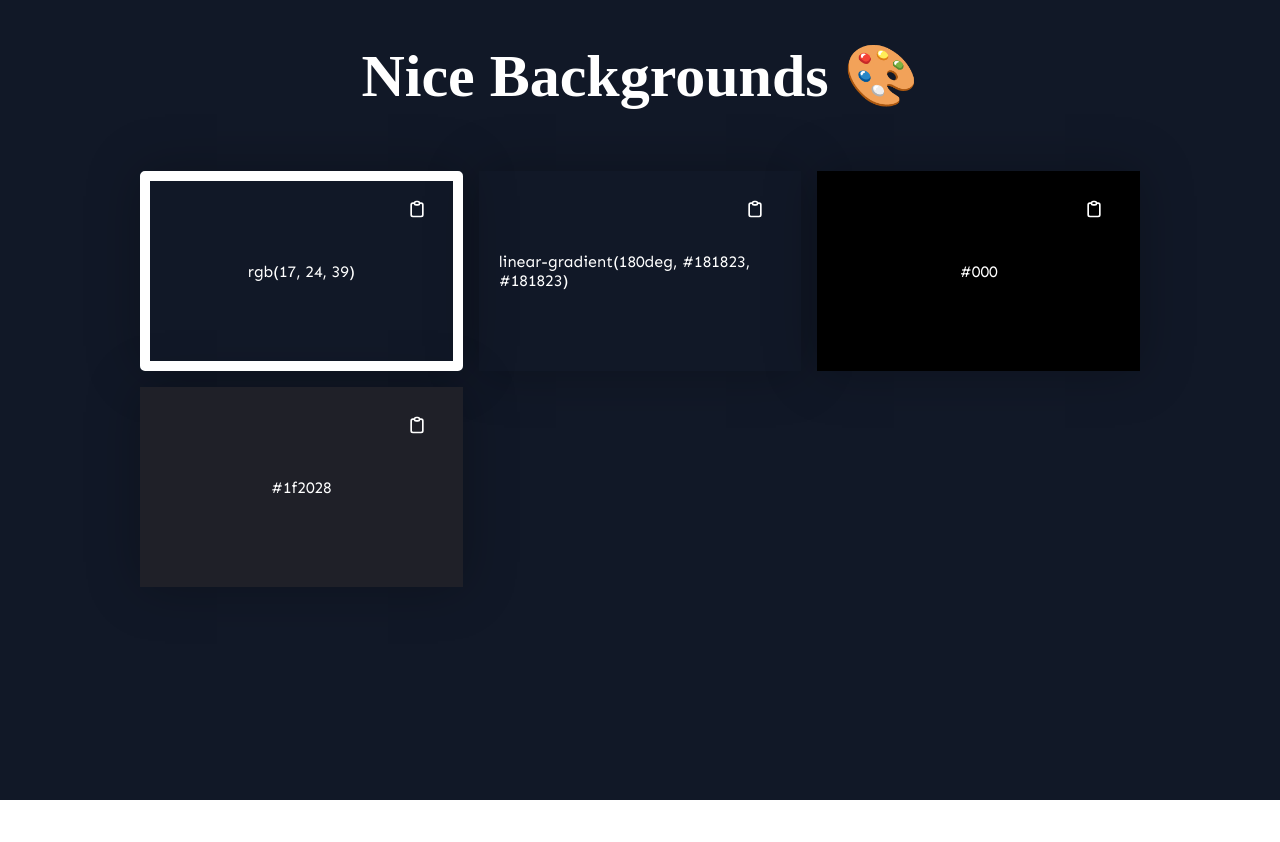
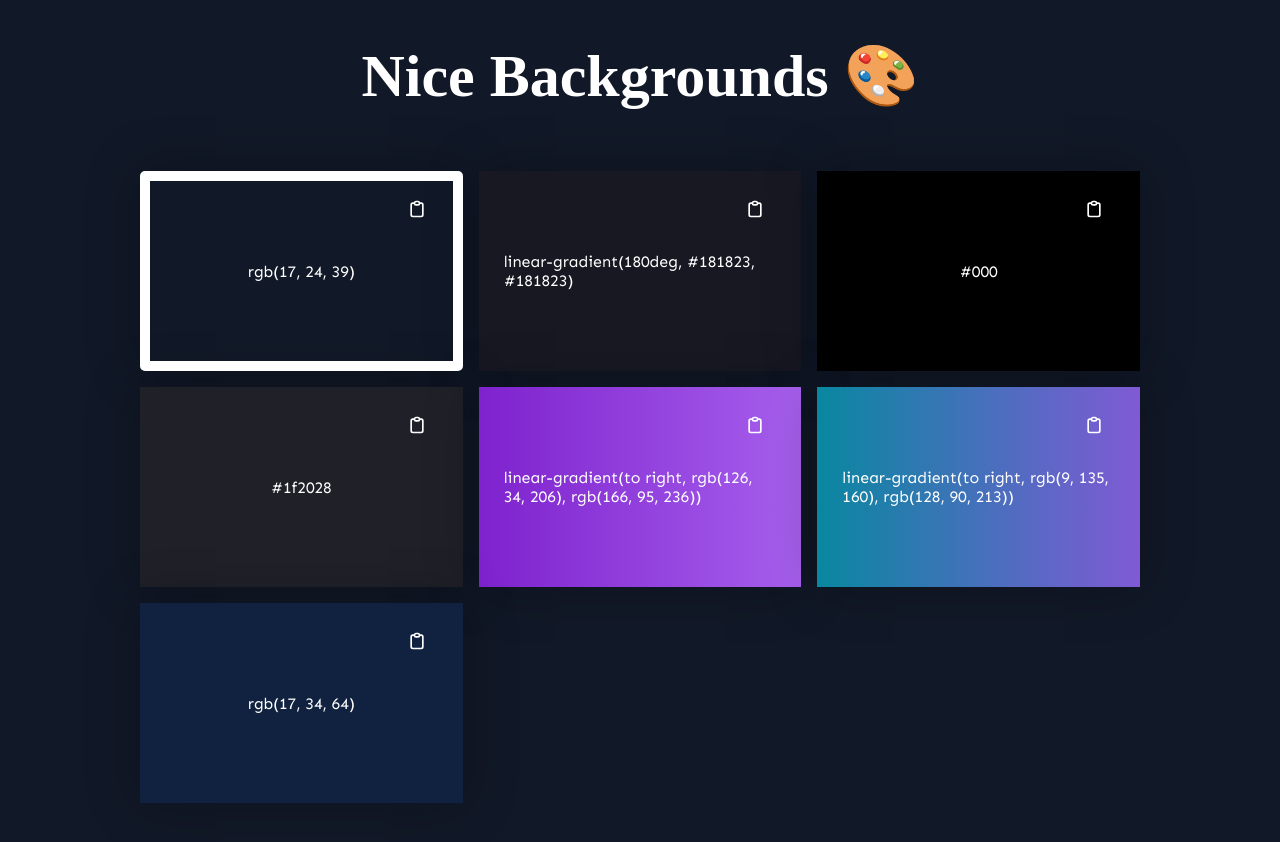
Before and after one commit to AdePhil/nice-backgrounds, a Next.js app: page / in a window 1280 px wide. Shown: the top 842 px of the page. Before the commit the page ends 800 px from the top, so only its background shows below. Built offline with nearby package versions, Linux system fonts and the light colour scheme; what emotion-theming would draw is missing.

Commit message:
update backgrounds

```diff
--- a/data/index.js
+++ b/data/index.js
@@ -1,22 +1,32 @@
 export const colors = [
   {
     id: 1,
-    name: "Bg1",
     background: "rgb(17, 24, 39)",
   },
   {
     id: 2,
-    name: "Bg2",
     background: "linear-gradient(180deg, #181823, #181823)",
   },
   {
     id: 3,
-    name: "Bg3",
     background: "#000",
   },
   {
     id: 4,
-    name: "Bg3",
     background: "#1f2028",
   },
+  {
+    id: 5,
+    background:
+      "linear-gradient(to right, rgb(126, 34, 206), rgb(166, 95, 236))",
+  },
+  {
+    id: 6,
+    background:
+      "linear-gradient(to right, rgb(9, 135, 160), rgb(128, 90, 213))",
+  },
+  {
+    id: 7,
+    background: "rgb(17, 34, 64)",
+  },
 ];
--- a/pages/index.js
+++ b/pages/index.js
@@ -60,8 +60,7 @@ export default function Home() {
               layout
               key={color.id}
               height={"200px"}
-              p="20px"
-              bg={color.background}
+              p="25px"
               justifyContent="center"
               alignItems="center"
               color="white"
@@ -69,6 +68,7 @@ export default function Home() {
                 boxShadow: "0 0px 50px 0px rgba(0, 0, 0, 0.25)",
                 position: "relative",
                 cursor: "pointer",
+                background: color.background,
               }}
               onClick={() => updateColor(color)}
             >
```
